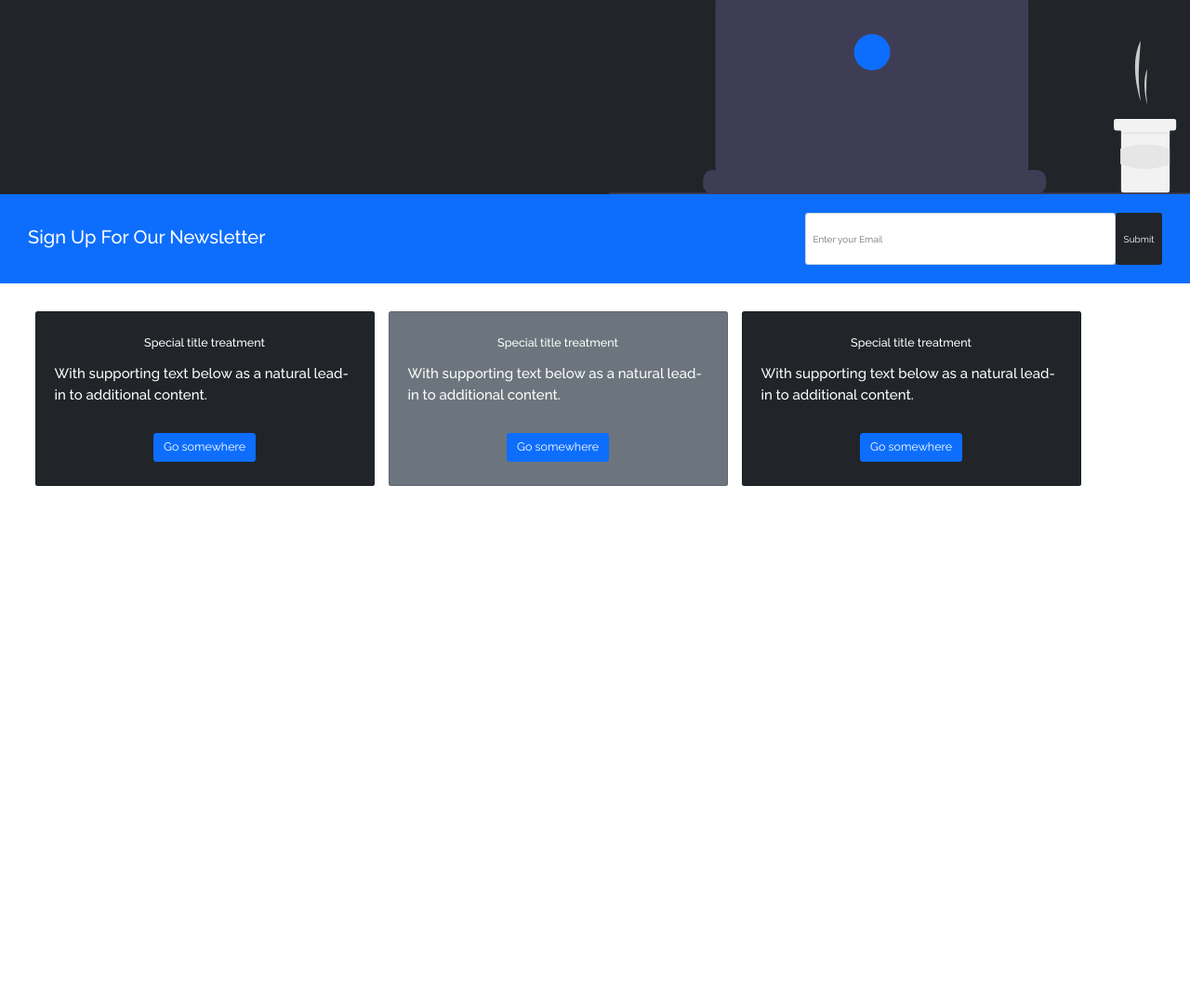
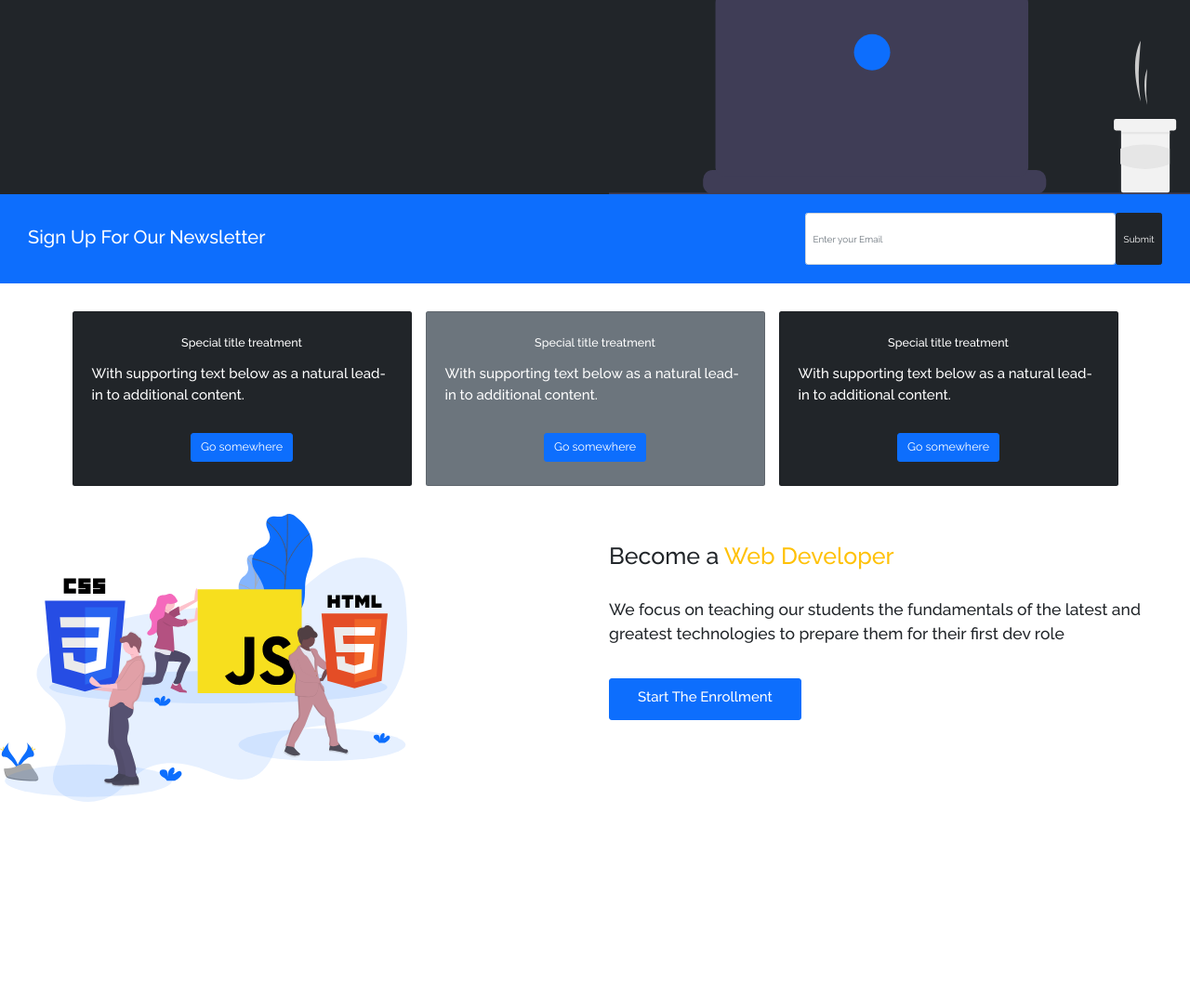
Before and after one commit to sohaibMan/bootstrap-project, a website: page index.html in a window 1280 px wide. Shown: the part 363-1436 px from the top of the page at 93% size. Before the commit the page ends 916 px from the top, so only its background shows below. Drawn offline with nearby package versions, Linux system fonts and the light colour scheme.

Commit message:
adding second hero

```diff
--- a/index.html
+++ b/index.html
@@ -19,7 +19,7 @@
 <nav class="navbar navbar-expand-md bg-dark sticky-top py-2">
     <div class="container-fluid mx-5 ">
 
-       <a href="#" class="navbar-brand text-white">
+       <a href="#" class="navbar-brand  text-white">
         <img src="img/bootstrap.png" alt="bootstrap logo"  style="height: 30px;width: 30px;">
         <span class="mx-3">Frontend Bootcamp</span>
         </a>
@@ -62,7 +62,7 @@
 </button>
 
     </div>
-    <div class="col hero-right ">2</div>
+    <div class="col hero-right "></div>
 
 
 </section>
@@ -76,7 +76,7 @@
 </form>
 </section>
 
-<section class="cards m-5 container d-flex align-items-center justify-content-between">
+<section class="cards mx-auto mt-5 container d-flex align-items-center justify-content-between">
   <div class="row">
     <div class="col-sm-4  ">
       <div class="card px-3 py-4 justify-content-center bg-dark text-white">
@@ -112,6 +112,27 @@
 
 </section>
 
+
+<section class="hero mt-5 d-flex ">
+
+  <div class="col  hero-right-2 "></div>
+  <div class="col pt-5 ps-5 hero-left  ">
+    <h1 class="mb-5">Become a
+      <span class="text-warning"> Web Developer</span>
+     </h1>
+
+     <p class="h3 lh-base">We focus on teaching our students the fundamentals of the latest and greatest technologies to prepare them for their first dev role</p>
+<button class="btn btn-primary btn-lg mt-5 py-3 px-5">
+<h4>  Start The Enrollment</h4>
+
+</button>
+
+  </div>
+
+
+
+</section>
+
 <script type="module" src="https://unpkg.com/ionicons@5.5.2/dist/ionicons/ionicons.esm.js"></script>
 <script nomodule src="https://unpkg.com/ionicons@5.5.2/dist/ionicons/ionicons.js"></script>
 </body>
--- a/sass/_hero.scss
+++ b/sass/_hero.scss
@@ -5,6 +5,11 @@
 background-image:url("/../img/showcase.svg");
     background-size:cover;
    background-repeat: no-repeat;
+&-2{
+    background-image:url("/../img/fundamentals.svg");
+    background-size :70%;
+   background-repeat: no-repeat;
 
+}
     }
 }
--- a/sass/_nav.scss
+++ b/sass/_nav.scss
@@ -8,7 +8,6 @@ font-size: 2rem !important;
 
     }
     &-toggler{
-
         &-icon{
 height: 24px;
 width: 24px;
--- a/sass/main.scss
+++ b/sass/main.scss
@@ -38,7 +38,6 @@
 @import "../sass/init";
 @import "../sass/variables";
 @import "../sass/nav";
-@import "../sass/mediaquery";
 @import "../sass/hero";
 @import "../sass/form";
 @import "../sass/cards";
```
Also changed, not shown: css/compressed/main.css, css/expanded/main.css.
